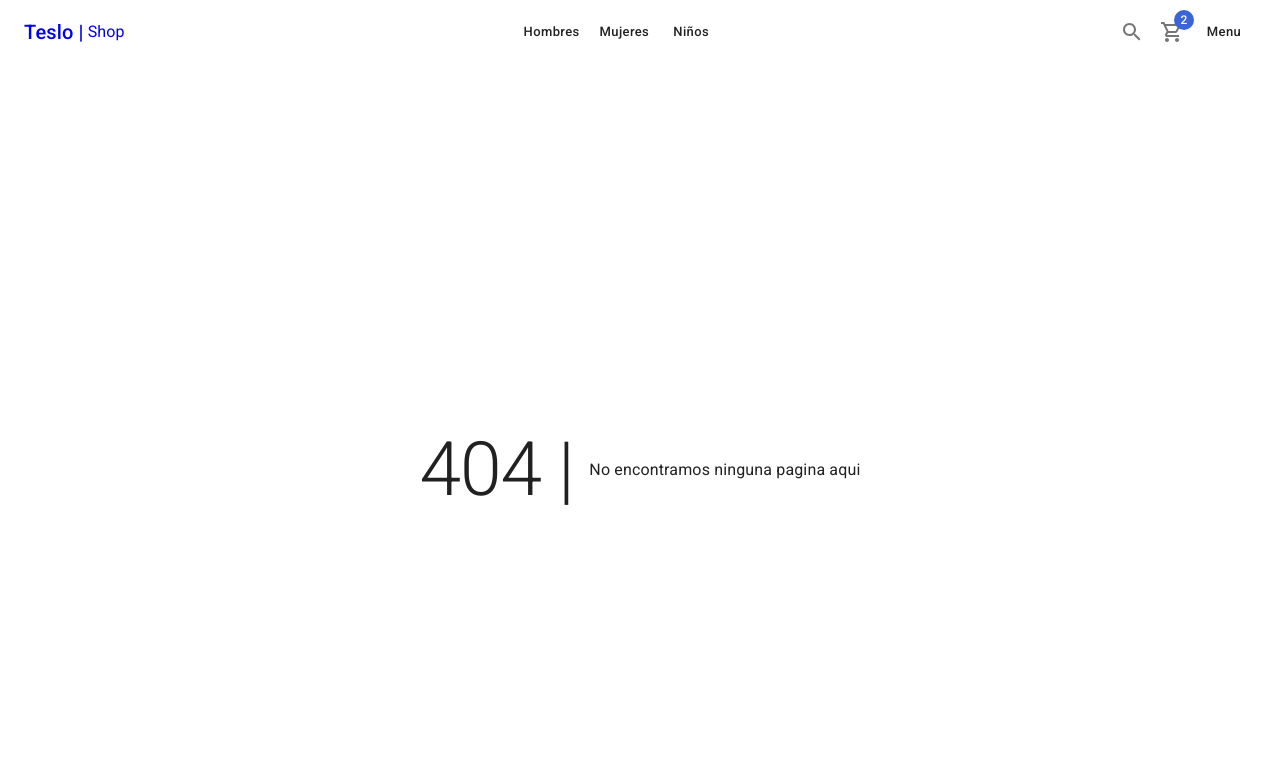
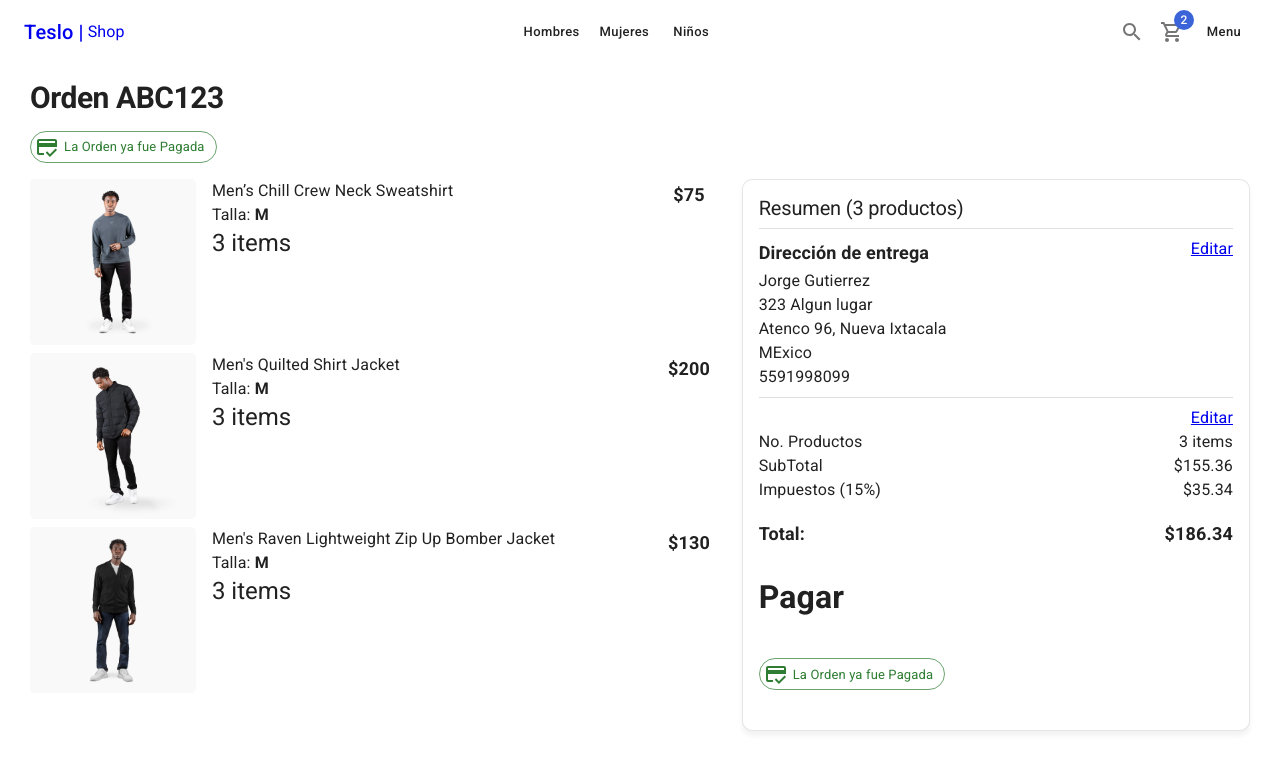
Before and after one commit to JorgeDGutierrez/teslo-shop, a Next.js app: page /orders/1 in a window 1280 px wide. Before the commit this address had no page. Shown: the top 770 px of the page. Built offline with nearby package versions, Linux system fonts and the light colour scheme.

Commit message:
Pagina de pago

```diff
--- /dev/null
+++ b/pages/orders/[id].tsx
@@ -0,0 +1,91 @@
+import NextLink from 'next/link';
+
+import { Link, Box, Card, CardContent, Divider, Grid, Typography, Chip } from '@mui/material';
+
+import { ShopLayout } from '../../components/layouts/ShopLayout';
+import { CartList, OrderSummary } from '../../components/cart';
+import { CreditCardOffOutlined, CreditScoreOutlined } from '@mui/icons-material';
+
+
+const OrderPage = () => {
+    return (
+        <ShopLayout title='Resumen de orden 12345678' pageDescription={'Resumen de la orden'}>
+            <Typography variant='h1' component='h1'>Orden ABC123</Typography>
+
+            {/* <Chip
+                sx={{ my: 2 }}
+                label='Pendiente de pago'
+                variant='outlined'
+                color='error'
+                icon={<CreditCardOffOutlined />}
+            /> */}
+
+            <Chip
+                sx={{ my: 2 }}
+                label='La Orden ya fue Pagada'
+                variant='outlined'
+                color='success'
+                icon={<CreditScoreOutlined />}
+            />
+
+            <Grid container>
+                <Grid item xs={12} sm={7}>
+                    <CartList />
+                </Grid>
+                <Grid item xs={12} sm={5}>
+                    <Card className='summary-card'>
+                        <CardContent>
+                            <Typography variant='h2'>Resumen (3 productos)</Typography>
+                            <Divider sx={{ my: 1 }} />
+
+                            <Box display='flex' justifyContent='space-between'>
+                                <Typography variant='subtitle1'>Dirección de entrega</Typography>
+                                <NextLink href='/checkout/address' passHref>
+                                    <Link underline='always'>
+                                        Editar
+                                    </Link>
+                                </NextLink>
+                            </Box>
+
+
+                            <Typography>Jorge Gutierrez</Typography>
+                            <Typography>323 Algun lugar</Typography>
+                            <Typography>Atenco 96, Nueva Ixtacala</Typography>
+                            <Typography>MExico</Typography>
+                            <Typography>5591998099</Typography>
+
+                            <Divider sx={{ my: 1 }} />
+
+                            <Box display='flex' justifyContent='end'>
+                                <NextLink href='/cart' passHref>
+                                    <Link underline='always'>
+                                        Editar
+                                    </Link>
+                                </NextLink>
+                            </Box>
+
+                            <OrderSummary />
+
+                            <Box sx={{ mt: 3 }}>
+                                {/* TODO */}
+                                <h1>Pagar</h1>
+                                <Chip
+                                    sx={{ my: 2 }}
+                                    label='La Orden ya fue Pagada'
+                                    variant='outlined'
+                                    color='success'
+                                    icon={<CreditScoreOutlined />}
+                                />
+                            </Box>
+
+                        </CardContent>
+                    </Card>
+                </Grid>
+            </Grid>
+
+
+        </ShopLayout>
+    )
+}
+
+export default OrderPage;
```
